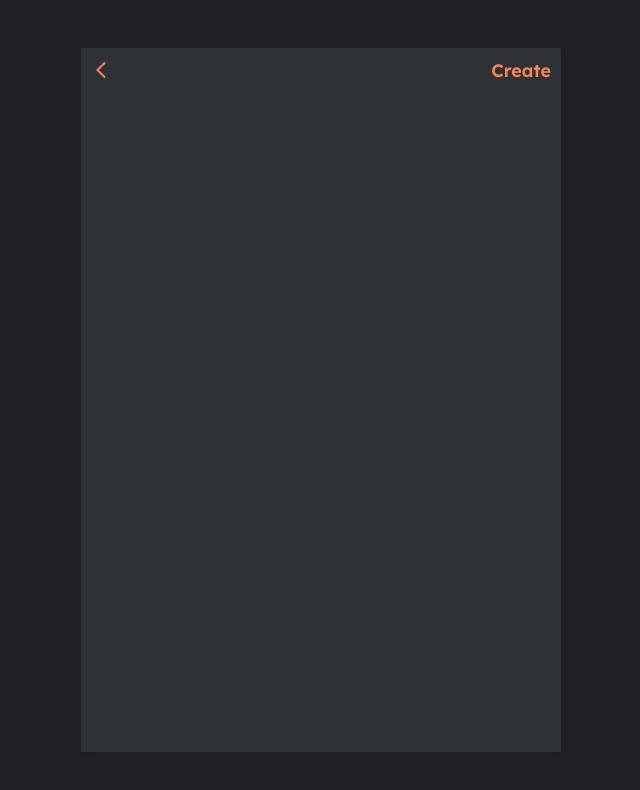
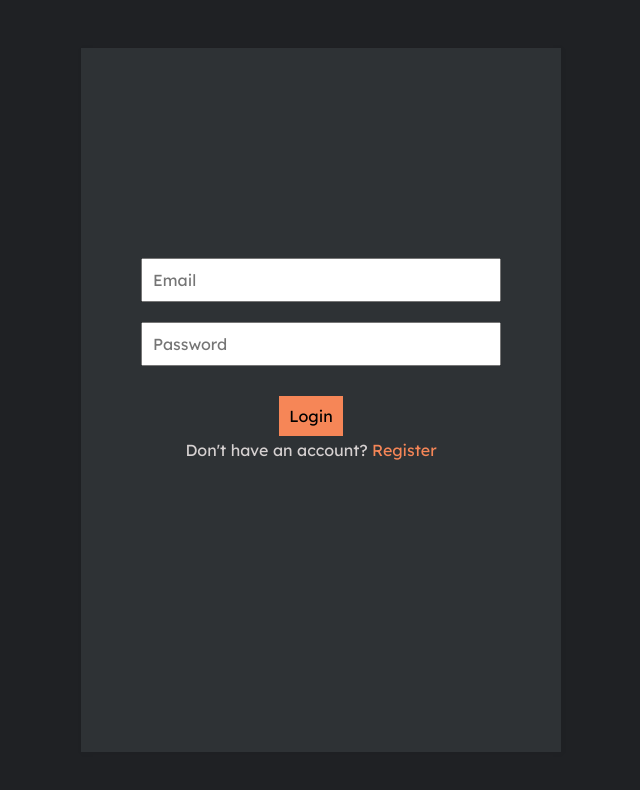
Before and after one commit to ApekshaShetti/keep-notes-client, a React (Vite) app: page /note/new in a window 1280 px wide. Shown: the top 790 px of the page, without its empty margins (319-959 px from the left). Built offline with nearby package versions, Linux system fonts and the light colour scheme; no server answers.

Commit message:
Added login logout register

```diff
--- a/src/App.css
+++ b/src/App.css
@@ -221,7 +221,7 @@ a {
   border: none;
   padding: 16px 12px;
   width: 100%;
-  height: 70vh;
+  height: 170vh;
   resize: none;
   scrollbar-width: none; /* Firefox */
 }
@@ -243,3 +243,45 @@ a {
   left: 50%;
   transform: translate(-50%, -50%);
 }
+
+.register-form {
+  width: 500px;
+  margin: 0 auto;
+  padding-top: 200px;
+  padding-left: 50px;
+  padding-right: 90px;
+  text-align: center;
+}
+
+.register-form label {
+  font-size: 14px;
+  margin-bottom: 10px;
+}
+
+.register-form input {
+  width: 100%;
+  padding: 10px;
+  margin: 10px;
+  color: #000000;
+}
+
+.register-form button {
+  background-color: var(--color-main);
+  color: #000000;
+  padding: 10px;
+  border: none;
+  cursor: pointer;
+  margin-top: 20px;
+}
+
+.register-form a {
+  color: var(--color-main);
+}
+
+.register-form a:hover {
+  border-bottom: 1px solid var(--color-main);
+}
+
+.logout {
+  color: var(--color-main);
+}
--- a/src/App.jsx
+++ b/src/App.jsx
@@ -3,16 +3,47 @@ import "./App.css";
 import NotesListPage from "./pages/NotesListPage";
 import { BrowserRouter as Router, Routes, Route } from "react-router-dom";
 import NotePage from "./pages/NotePage";
+import Register from "./components/Register";
+import Login from "./components/Login";
 
 function App() {
   return (
     <Router>
       <div className="container dark">
         <div className="app">
-          {/* <Header /> */}
           <Routes>
-            <Route path="/" element={<NotesListPage />} />
-            <Route path="/note/:id" element={<NotePage />} />
+            <Route
+              path="/register"
+              element={
+                <PublicRoute>
+                  <Register />
+                </PublicRoute>
+              }
+            />
+            <Route
+              path="/login"
+              element={
+                <PublicRoute>
+                  <Login />
+                </PublicRoute>
+              }
+            />
+            <Route
+              path="/"
+              element={
+                <ProtectedRoute>
+                  <NotesListPage />
+                </ProtectedRoute>
+              }
+            />
+            <Route
+              path="/note/:id"
+              element={
+                <ProtectedRoute>
+                  <NotePage />
+                </ProtectedRoute>
+              }
+            />
           </Routes>
         </div>
       </div>
@@ -21,3 +52,19 @@ function App() {
 }
 
 export default App;
+
+const ProtectedRoute = ({ children }) => {
+  const user = localStorage.getItem("user");
+  if (!user) {
+    return <Login />;
+  }
+  return children;
+};
+
+const PublicRoute = ({ children }) => {
+  const user = localStorage.getItem("user");
+  if (user) {
+    return <NotesListPage />;
+  }
+  return children;
+};
--- a/src/components/Header.jsx
+++ b/src/components/Header.jsx
@@ -1,11 +1,7 @@
 // rafce - shortcut
 
 const Header = () => {
-  return (
-    <div className="app-header">
-      <h1>Quick Notes</h1>
-    </div>
-  );
+  return <div className="app-header">{/* <h1>Quick Notes</h1> */}</div>;
 };
 
 export default Header;
--- /dev/null
+++ b/src/components/Login.jsx
@@ -0,0 +1,46 @@
+import { useState } from "react";
+import { Link, useNavigate } from "react-router-dom";
+import { api } from "../utils/axios";
+
+const Login = () => {
+  const [email, setEmail] = useState("");
+  const [password, setPassword] = useState("");
+  const navigate = useNavigate();
+
+  const handleLogin = async () => {
+    try {
+      const { data } = await api.post("/myquicknotes/login/", {
+        email,
+        password,
+      });
+      localStorage.setItem("user", JSON.stringify(data));
+      // Registration successful
+      navigate("/");
+    } catch (error) {
+      // Handle registration error
+    }
+  };
+
+  return (
+    <div className="register-form">
+      <input
+        type="email"
+        value={email}
+        onChange={(e) => setEmail(e.target.value)}
+        placeholder="Email"
+      />
+      <input
+        type="password"
+        value={password}
+        onChange={(e) => setPassword(e.target.value)}
+        placeholder="Password"
+      />
+      <button onClick={handleLogin}>Login</button>
+      <div>
+        Don&apos;t have an account? <Link to={"/register"}>Register</Link>
+      </div>
+    </div>
+  );
+};
+
+export default Login;
--- /dev/null
+++ b/src/components/Register.jsx
@@ -0,0 +1,55 @@
+import { useState } from "react";
+import { Link, useNavigate } from "react-router-dom";
+import { api } from "../utils/axios";
+
+const Register = () => {
+  const [username, setUsername] = useState("");
+  const [password, setPassword] = useState("");
+  const [email, setEmail] = useState("");
+  const navigate = useNavigate();
+
+  const handleRegister = async () => {
+    try {
+      const { data } = await api.post("/myquicknotes/register/", {
+        username,
+        password,
+        email,
+      });
+      localStorage.setItem("user", JSON.stringify(data));
+      navigate("/");
+      // Registration successful
+    } catch (error) {
+      console.log(error);
+      // Handle registration error
+    }
+  };
+
+  return (
+    <div className="register-form">
+      <input
+        type="email"
+        value={email}
+        onChange={(e) => setEmail(e.target.value)}
+        placeholder="Email"
+      />
+      <input
+        type="text"
+        value={username}
+        onChange={(e) => setUsername(e.target.value)}
+        placeholder="Username"
+      />
+      <input
+        type="password"
+        value={password}
+        onChange={(e) => setPassword(e.target.value)}
+        placeholder="Password"
+      />
+      <button onClick={handleRegister}>Register</button>
+      <div>
+        Already have an account? <Link to={"/login"}>Login</Link>
+      </div>
+    </div>
+  );
+};
+
+export default Register;
--- a/src/pages/NotesListPage.jsx
+++ b/src/pages/NotesListPage.jsx
@@ -2,10 +2,13 @@ import { useState, useEffect } from "react";
 import ListItem from "../components/ListItem";
 import AddButton from "../components/AddButton";
 import { api } from "../utils/axios";
+import { useNavigate } from "react-router-dom";
+import { RiLogoutBoxRLine } from "react-icons/ri";
 
 const NotesListPage = () => {
   let [notes, setNotes] = useState([]);
   const [loading, setLoading] = useState(false);
+  const navigate = useNavigate();
 
   useEffect(() => {
     setLoading(true);
@@ -22,11 +25,20 @@ const NotesListPage = () => {
     setNotes(response.data);
   };
 
+  const handleLogout = () => {
+    localStorage.removeItem("user");
+    navigate("/login");
+  };
   return (
     <div className="notes">
       <div className="notes-header">
         <h2 className="notes-title">&#9782; Quick Notes</h2>
-        <p className="notes-count">{notes.length}</p>
+        {/* <p className="notes-count">{notes.length}</p> */}
+        <p className="logout">
+          <div onClick={handleLogout}>
+            <RiLogoutBoxRLine />
+          </div>
+        </p>
       </div>
       <div className="notes-list">
         {loading ? (
```
